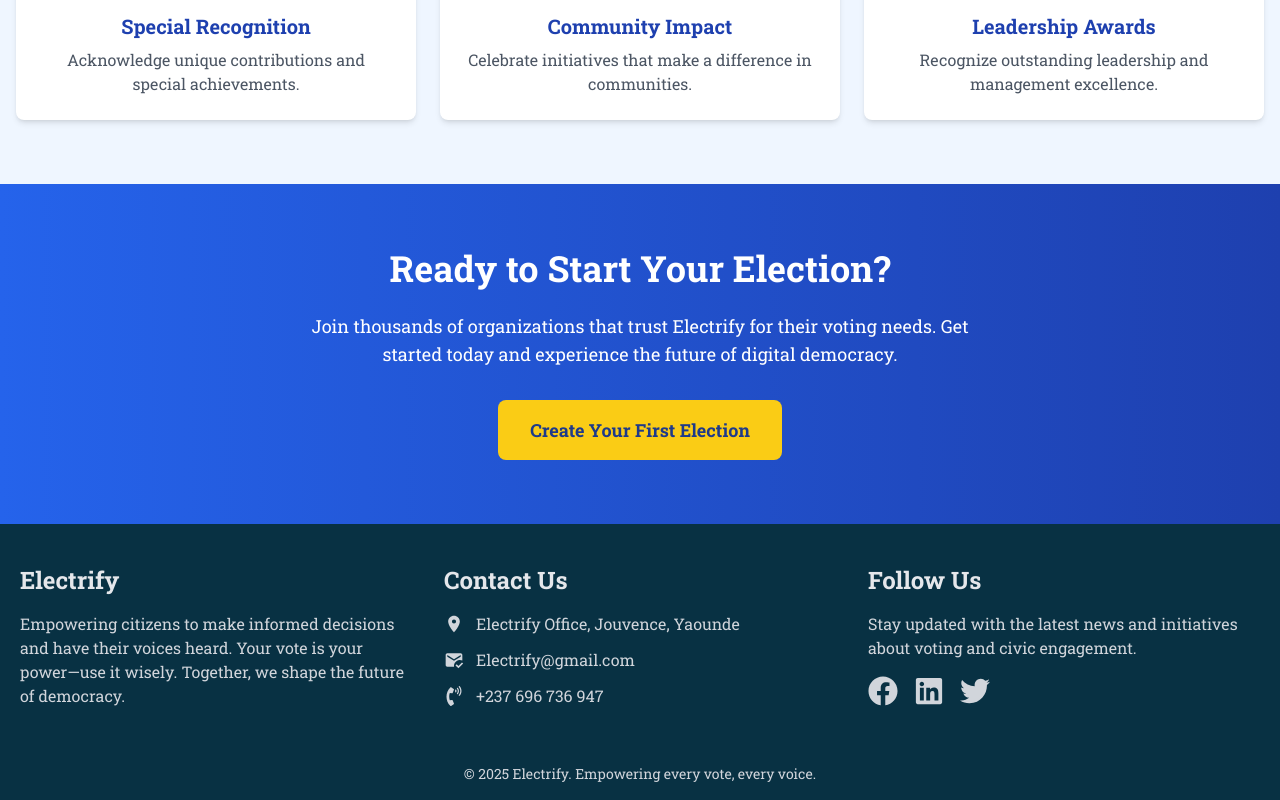
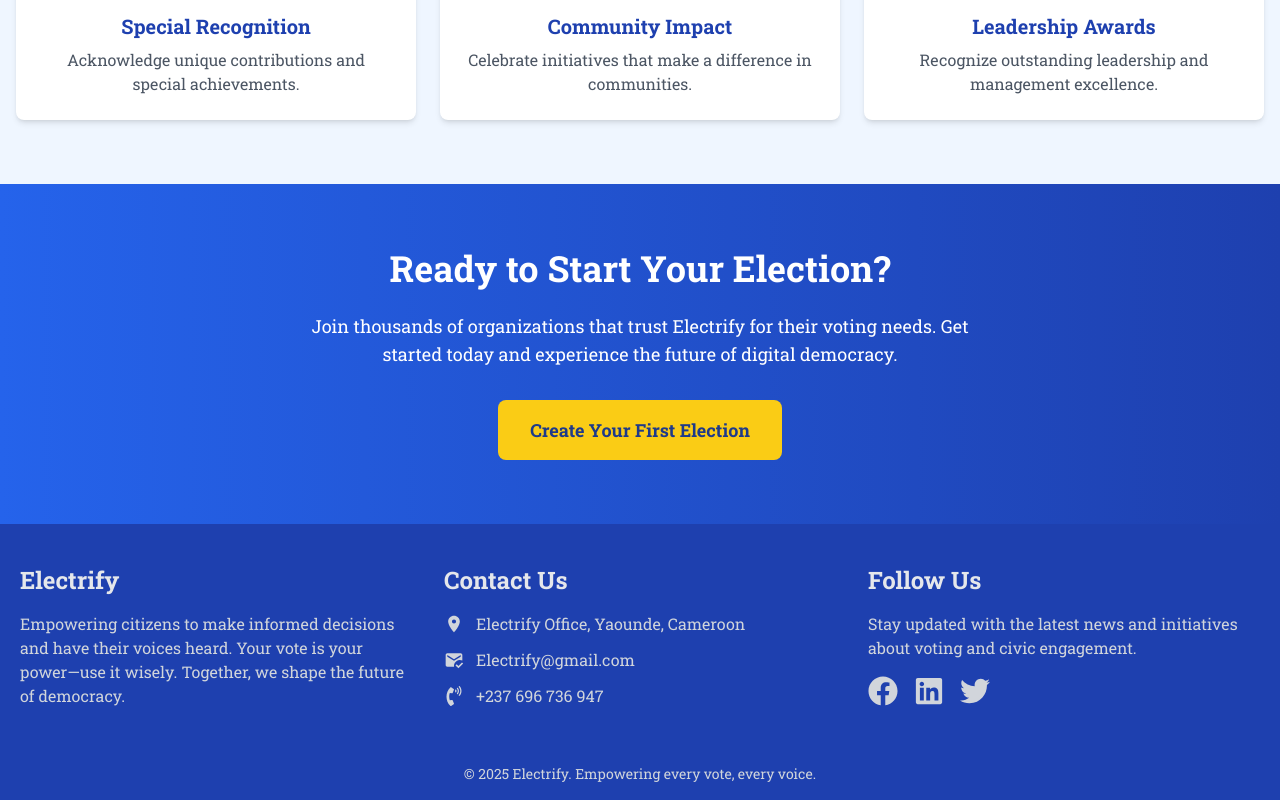
Before and after one commit to temchelsy/voting-frontend, a React (Vite) app: page / in a window 1280 px wide. Shown: the part 2168-2968 px from the top of the page. Built offline with nearby package versions, Linux system fonts and the light colour scheme.

Commit message:
modified content

```diff
--- a/package.json
+++ b/package.json
@@ -16,6 +16,7 @@
     "@radix-ui/react-dialog": "^1.1.4",
     "@radix-ui/react-label": "^2.1.1",
     "@radix-ui/react-slot": "^1.1.1",
+    "aos": "^2.3.4",
     "axios": "^1.7.9",
     "class-variance-authority": "^0.7.1",
     "clsx": "^2.1.1",
--- a/src/Components/Footer.jsx
+++ b/src/Components/Footer.jsx
@@ -6,7 +6,7 @@ const Footer = () => {
   return (
     <>
       {/* Main Footer Section */}
-      <footer className="bg-custom-blue py-10">
+      <footer className="bg-blue-800 py-10">
         <div className="container mx-auto px-5 grid grid-cols-1 md:grid-cols-3 gap-8">
           {/* About Electrify */}
           <div>
@@ -23,7 +23,7 @@ const Footer = () => {
             <ul className="space-y-3">
               <li className="flex items-center gap-3 text-gray-300">
                 <MdLocationOn size={20} />
-                <span>Electrify Office, Jouvence, Yaounde</span>
+                <span>Electrify Office, Yaounde, Cameroon</span>
               </li>
               <li className="flex items-center gap-3 text-gray-300">
                 <MdMarkEmailRead size={20} />
@@ -70,7 +70,7 @@ const Footer = () => {
       </footer>
 
       {/* Footer Bottom Section */}
-      <div className="bg-custom-blue py-4">
+      <div className="bg-blue-800 py-4">
         <div className="container mx-auto px-5 text-center text-sm text-gray-300">
           &copy; {new Date().getFullYear()} Electrify. Empowering every vote, every voice.
         </div>
```
Also changed, not shown: 1 other file (tests, documents, lock files or other folders).
